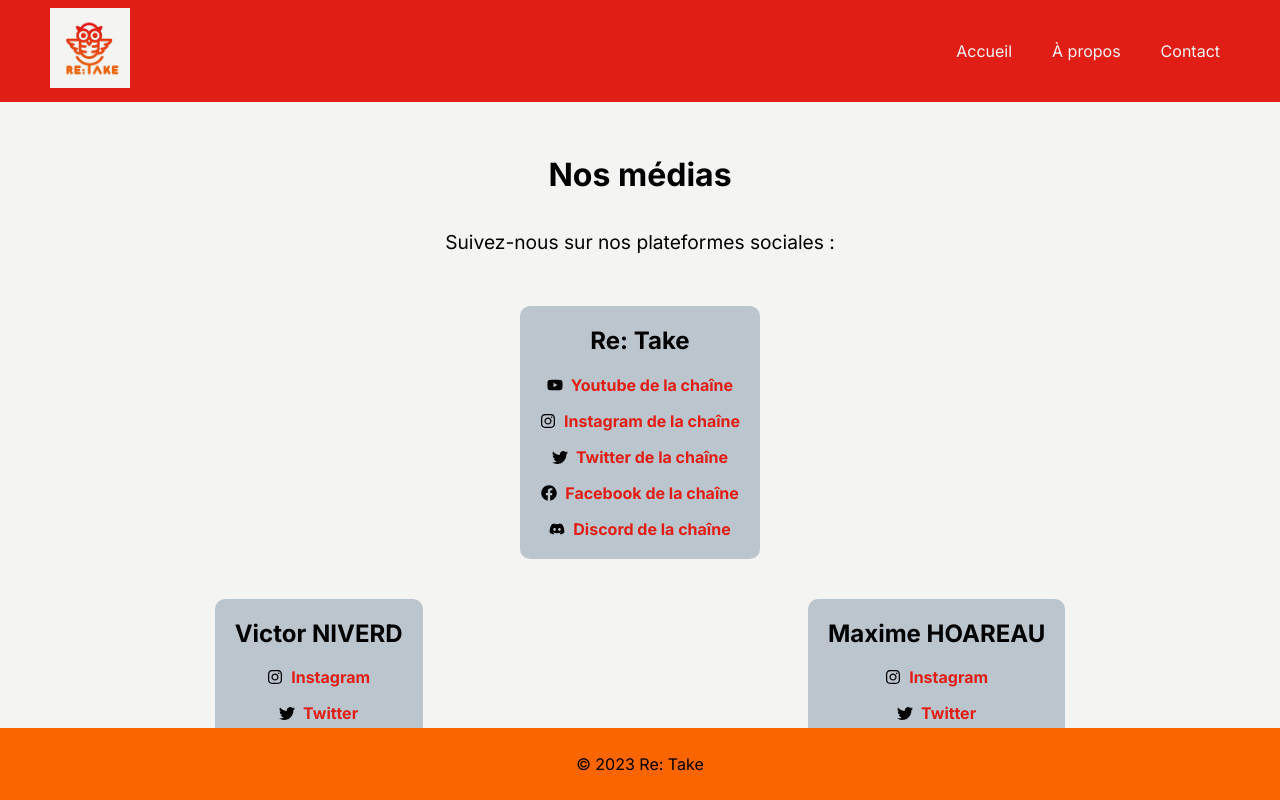
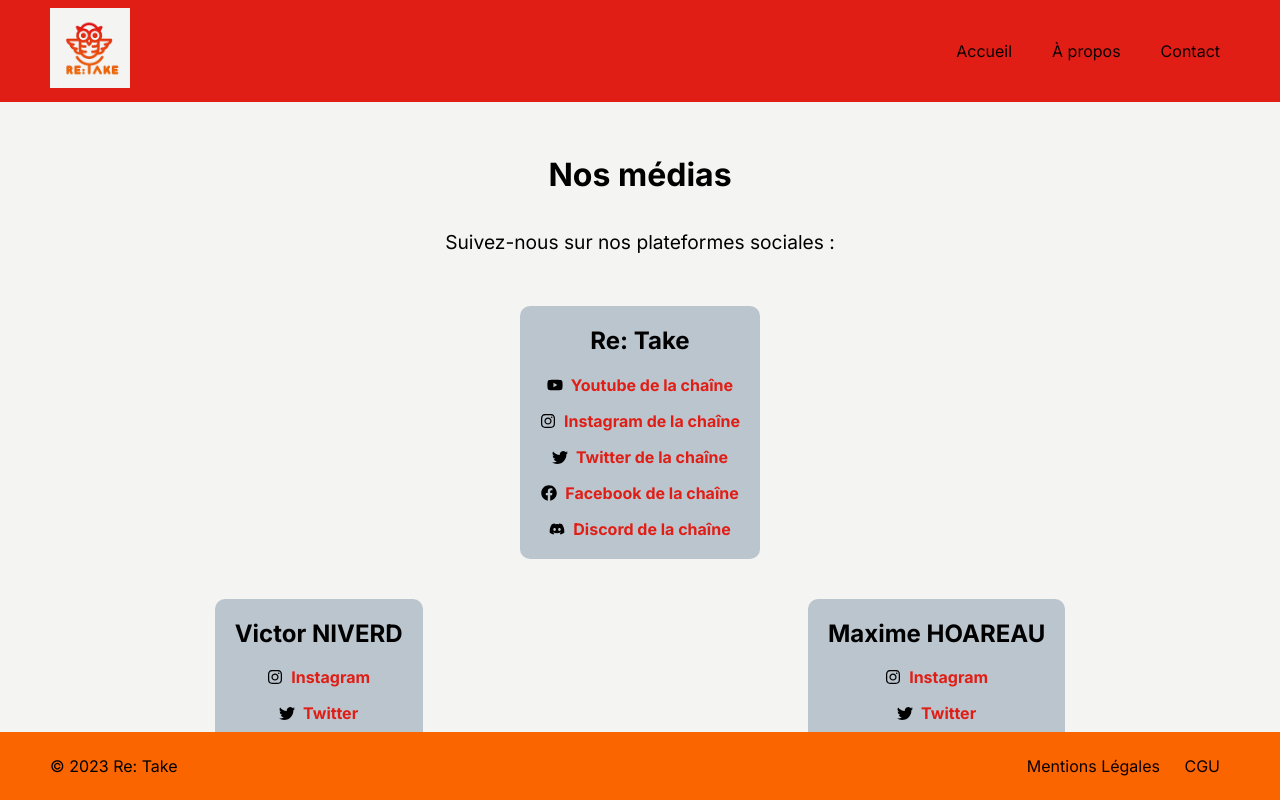
Before and after one commit to magusin/reTake, a Next.js app: page /contact in a window 1280 px wide. Built offline with nearby package versions, Linux system fonts and the light colour scheme.

Commit message:
add css and link footer

```diff
--- a/components/Carousel/carousel.js
+++ b/components/Carousel/carousel.js
@@ -206,6 +206,7 @@
         <div ref={carouselRef} className={styles.carousel}>
           {currentVideos.map((video, index) => (
             <div
+
               key={index}
               style={{
                 '--index': index,
--- a/components/Footer/footer.js
+++ b/components/Footer/footer.js
@@ -1,10 +1,12 @@
 import React from 'react';
 import styles from './footer.module.css';
+import Link from 'next/link';
 
 const Footer = () => {
     return (
         <footer className={styles.footer}>
             <p>&copy; {new Date().getFullYear()} Re: Take</p>
+            <span className={styles.footerb}><Link href="/mention" className={styles.link}>Mentions Légales</Link> <Link href="/cgu" className={styles.link}>CGU</Link></span>
         </footer>
     );
 };
--- a/components/Footer/footer.module.css
+++ b/components/Footer/footer.module.css
@@ -2,7 +2,33 @@
     position: fixed;
     bottom: 0;
     width: 100%;
+    overflow: hidden;
     text-align: center;
-    padding: 10px 0;
+    padding: 8px 50px;
     background-color: #fa6500;
+    display: flex;
+    justify-content: space-between;
+    align-items: center;
+    flex-wrap: wrap;
   }
+
+  .link {
+    text-decoration: none;
+    color: #0e0101;
+    padding: 5px 10px;
+    border-radius: 5px;
+    transition: background-color 0.3s ease;
+  }
+
+  .link:hover {
+    background-color: #ee6406;
+    color: #262222;
+  }
+
+  .link:active {
+    transform: translateY(1px);
+  }
+
+  .footerb {
+    margin-right: 100px;
+  }
--- a/components/Header/header.module.css
+++ b/components/Header/header.module.css
@@ -19,7 +19,7 @@
 
   .link {
     text-decoration: none;
-    color: #f4f4f4;
+    color: #0e0101;
     padding: 5px 10px;
     border-radius: 5px;
     transition: background-color 0.3s ease;
@@ -27,7 +27,7 @@
 
   .link:hover {
     background-color: #ee6406;
-    color: #e9e9e9;
+    color: #262222;
   }
 
   .link:active {
--- a/src/app/globals.css
+++ b/src/app/globals.css
@@ -5,22 +5,6 @@
   padding: 0;
 }
 
-/* a {
-  color: #e62804;
-  transition: color 0.3s ease;
-}
-
-a:hover {
-  color: #fa6500;
-} */
-
 .mainContent {
-  margin: 0 0;
   background-color: #f4f4f2;;
 }
-
-.swiper-button-next, .swiper-button-prev {
-  background-color: rgba(0, 0, 0, 0.5);
-  width: 40px;
-  height: 40px;
-}
```
